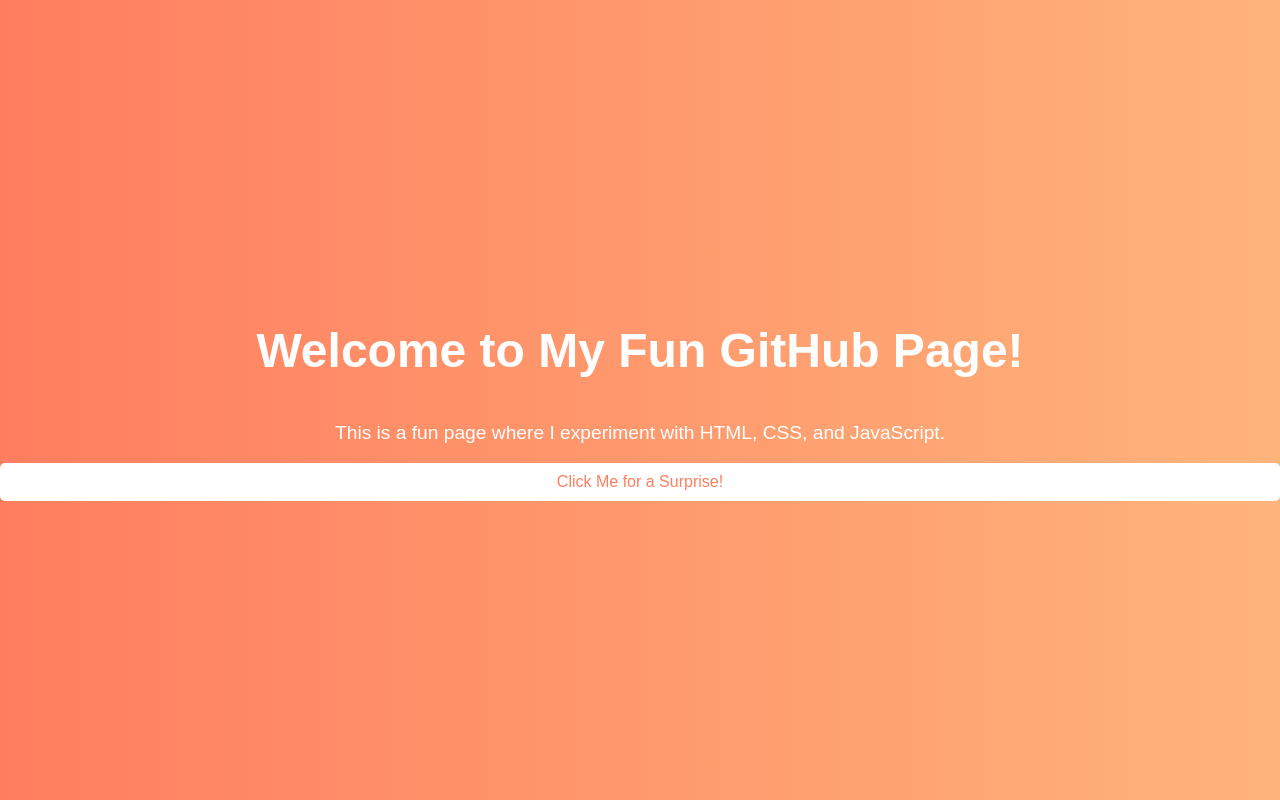
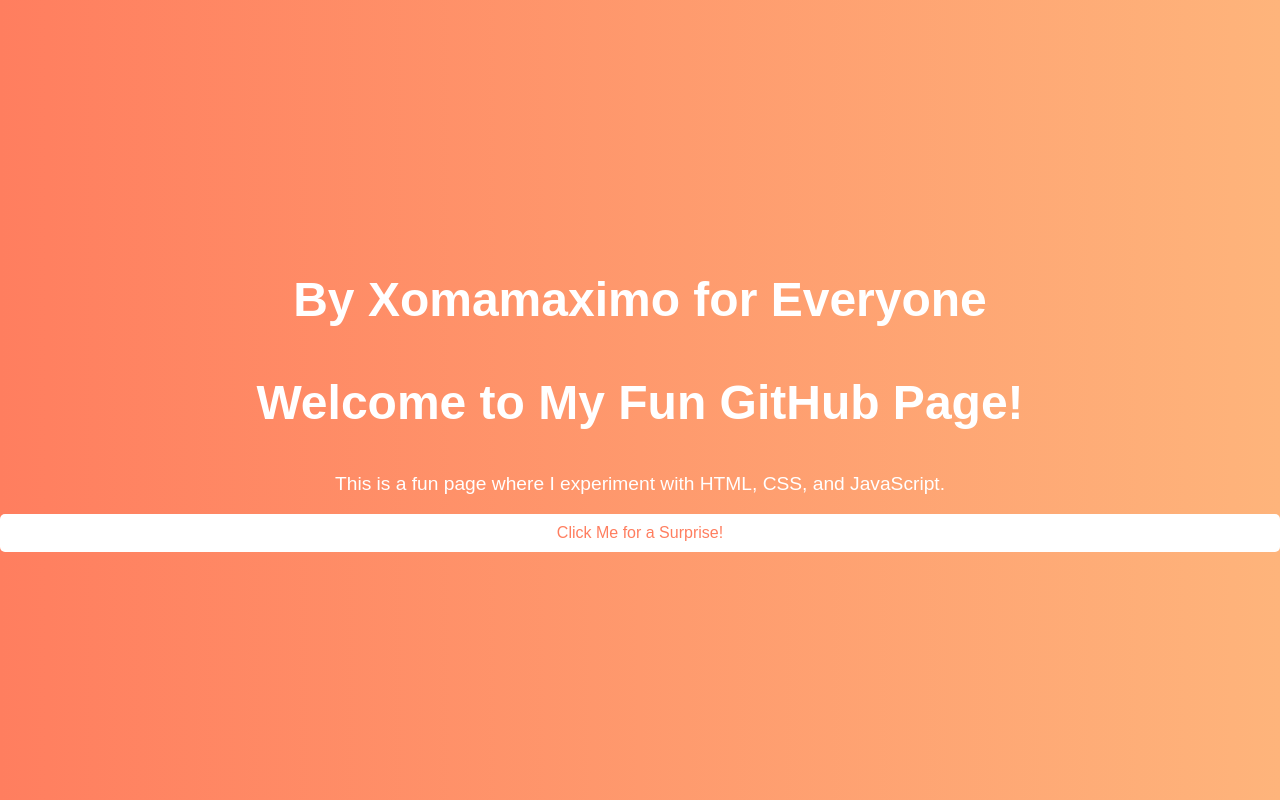
Before and after one commit to Xomamaximo/Xomamaximo.github.io, a plain HTML site: page index.html in a window 1280 px wide. Drawn offline with Linux system fonts and the light colour scheme.

Commit message:
ufak commit

```diff
--- a/index.html
+++ b/index.html
@@ -3,7 +3,8 @@
 <head>
     <meta charset="UTF-8">
     <meta name="viewport" content="width=device-width, initial-scale=1.0">
-    <title>My Fun GitHub Page</title>
+    <h1>By Xomamaximo for Everyone</h1>
+    <title>Benim İlk Web Sayfama Hoş Geldiniz!!</title>
     <style>
         body {
             font-family: Arial, sans-serif;
```
